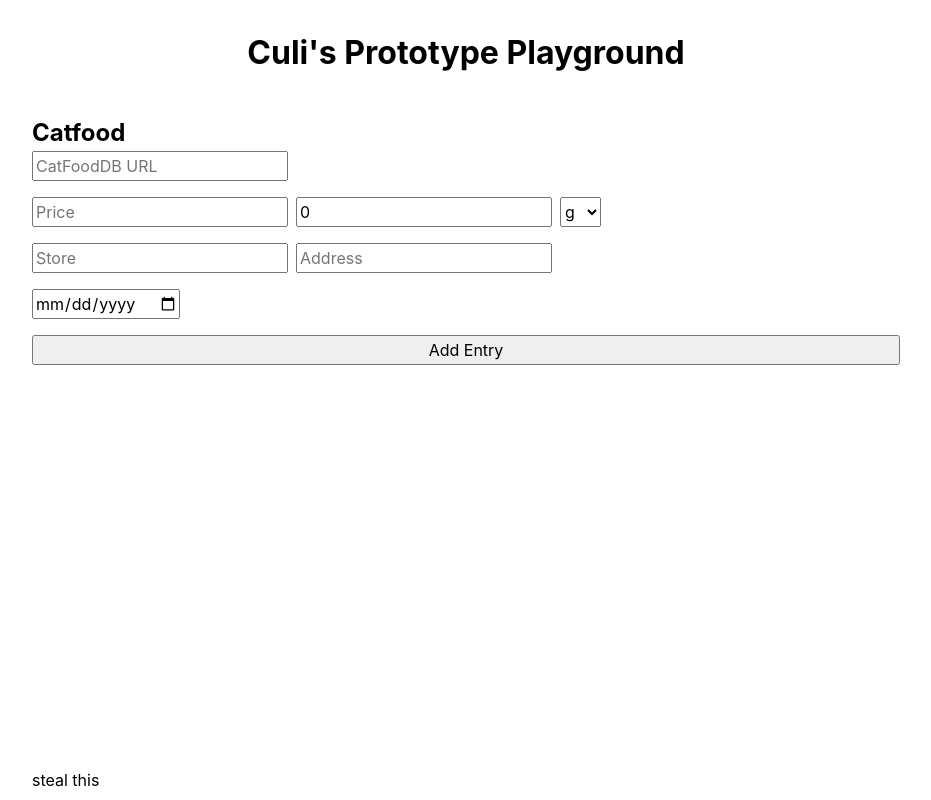
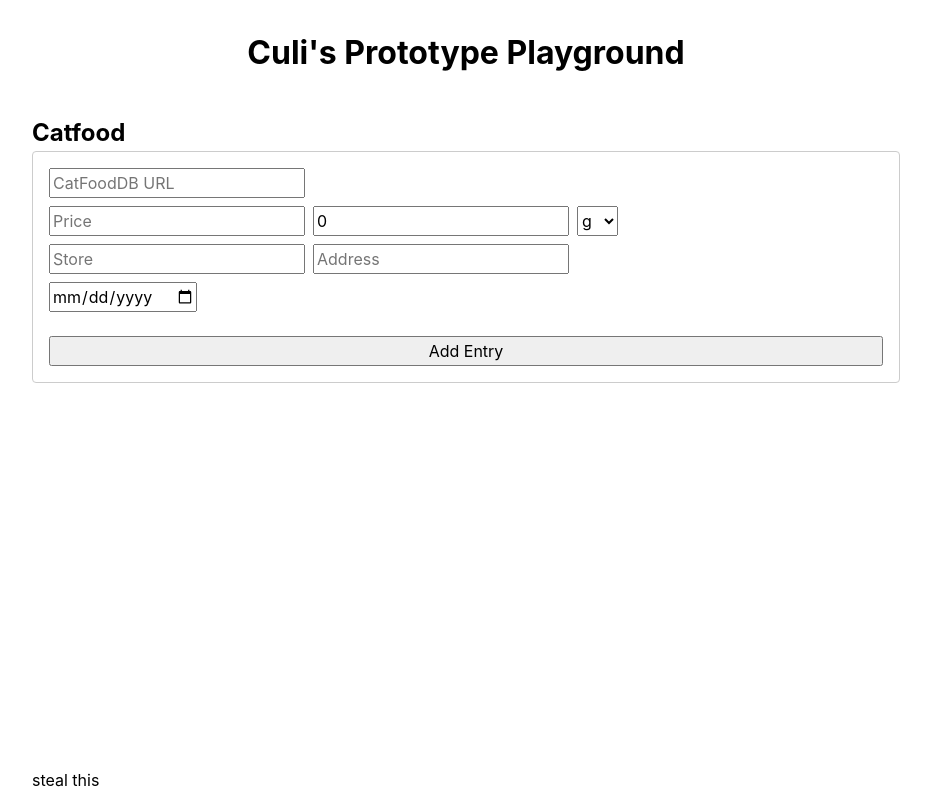
Before and after one commit to tif-calin/react-play, a React app: page /catfood in a window 1280 px wide. Shown: the whole page, without its empty margins (174-1105 px from the left). Built offline with nearby package versions, Linux system fonts and the light colour scheme.

Commit message:
postcss nesting!

```diff
--- a/src/views/catfood/catfood.module.css
+++ b/src/views/catfood/catfood.module.css
@@ -1,14 +1,62 @@
+.page {
+  display: flex;
+  flex-direction: column;
+  gap: 1rem;
+
+  & :is(input, button, select) {
+    border: 1px solid #ccc;
+    border-radius: 0.15rem;
+  }
+}
+
 .form {
   display: flex;
   flex-direction: column;
-  gap: 1rem;
+  gap: 0.5rem;
+  border: 1px solid #ccc;
+  border-radius: 0.25rem;
+  padding: 1rem;
+
+  & fieldset {
+    padding: 0;
+    margin: 0;
+    border: none;
+    display: flex;
+    flex-wrap: wrap;
+    gap: 0.5rem;
+  }
+
+  & [type="submit"] {
+    margin-top: 1rem;
+  }
 }
 
-.form fieldset {
-  padding: 0;
-  margin: 0;
-  border: none;
+.creatable {
+  width: 11.65275rem;
+}
+
+.list {
   display: flex;
-  flex-wrap: wrap;
+  flex-direction: column;
+  border: 1px solid #ccc;
+  border-radius: 0.25rem;
+  display: flex;
+  flex-direction: column;
   gap: 0.5rem;
+  padding: 1rem;
+
+  & > ul {
+    display: flex;
+    flex-direction: column;
+    gap: 0.5rem;
+    list-style: none;
+    padding: 0;
+    margin: 0;
+  }
+
+  & li {
+    display: flex;
+    gap: 0.5rem;
+    margin: 0;
+  }
 }
```
